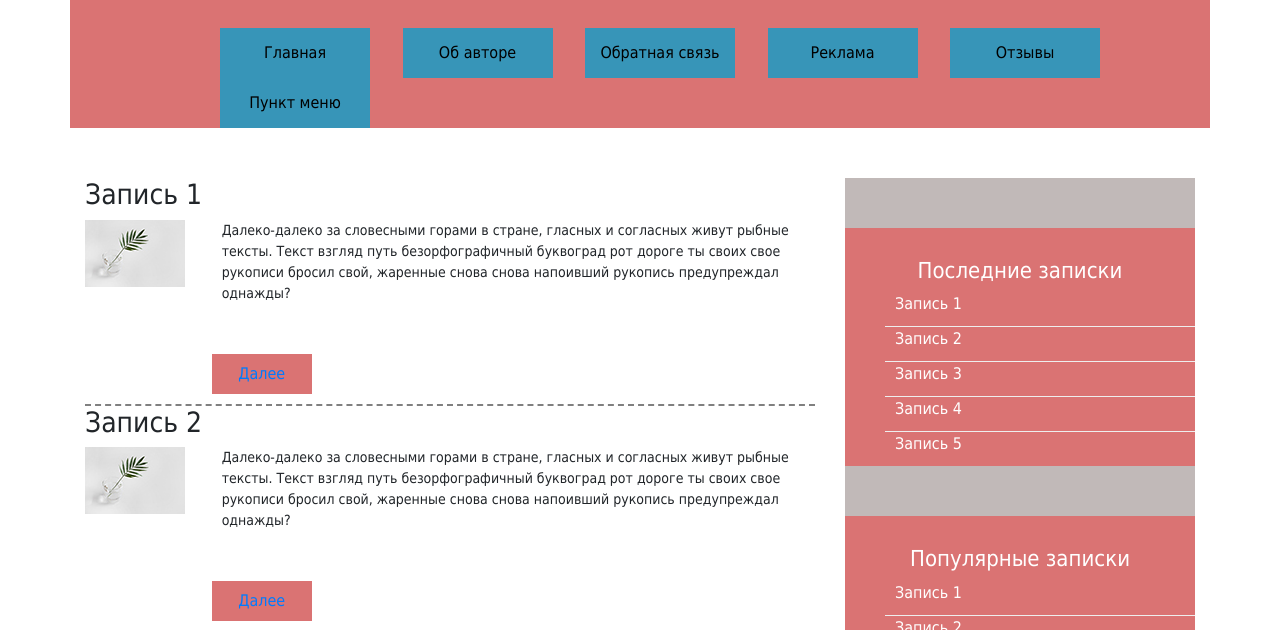
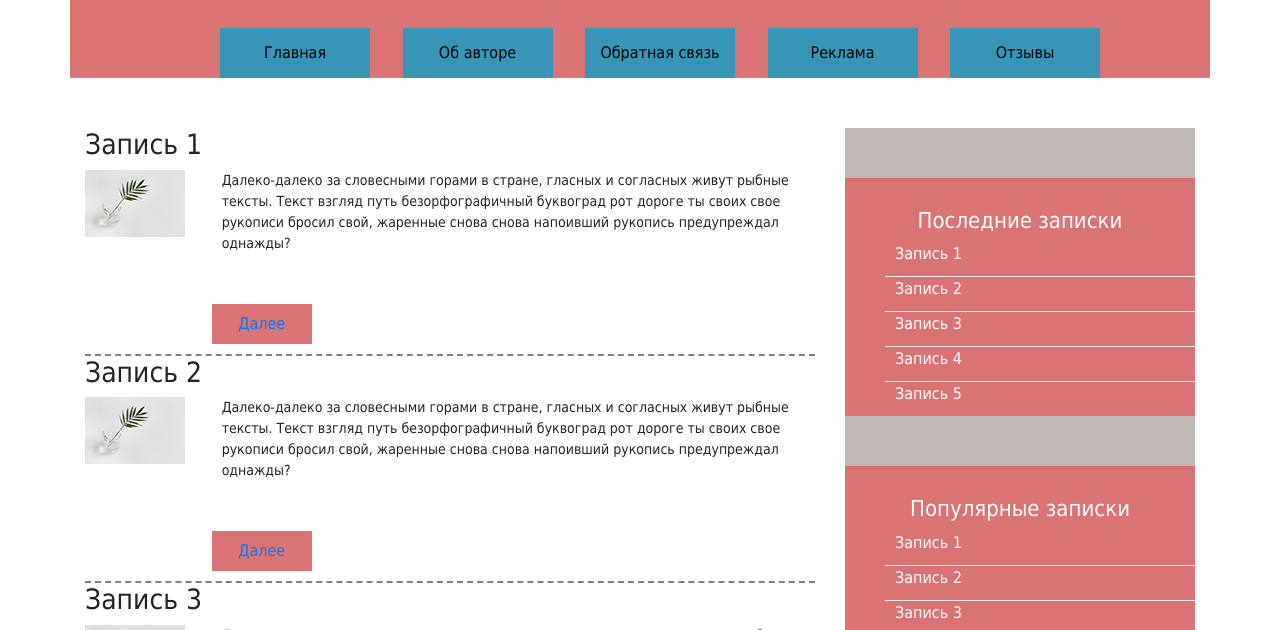
Before and after one commit to TetyanaSh19/testsite, a plain HTML site: page index.html in a window 1280 px wide. Shown: the part 128-758 px from the top of the page. Drawn offline with Linux system fonts and the light colour scheme.

Commit message:
Update index.html

```diff
--- a/index.html
+++ b/index.html
@@ -42,7 +42,6 @@
 							<li><a href="feedback.html">Обратная связь</a></li>
 							<li><a href="#">Реклама</a></li>
 							<li><a href="#">Отзывы</a></li>
-							<li><a href="#">Пункт меню</a></li>
 						</ul>
 					</div>
 				</div>
```
